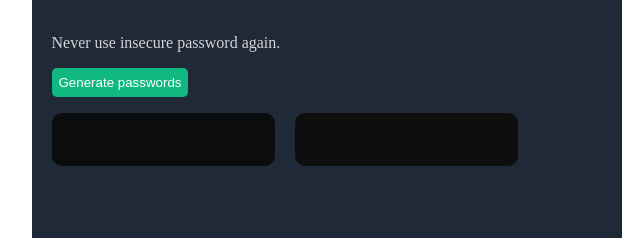
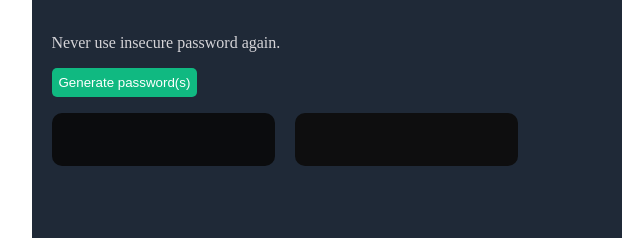
Before and after one commit to Kiran-Ghimire/password-generator, a website built with Vite: page Password-Generator/index.html in a window 1280 px wide. Shown: the part 200-438 px from the top of the page, 300-940 px from the left. Built offline with nearby package versions, Linux system fonts and the light colour scheme.

Commit message:
Updated text content

```diff
--- a/Password-Generator/index.html
+++ b/Password-Generator/index.html
@@ -10,7 +10,7 @@
         <h1 class="random-pw">random password</h1>
         <p class="password-desc">Never use insecure password again.</p>
         <button class="password-btn" id="passwordButton">
-          Generate passwords
+          Generate password(s)
         </button>
         <div class="pass">
           <p id="passwords"></p>
```
